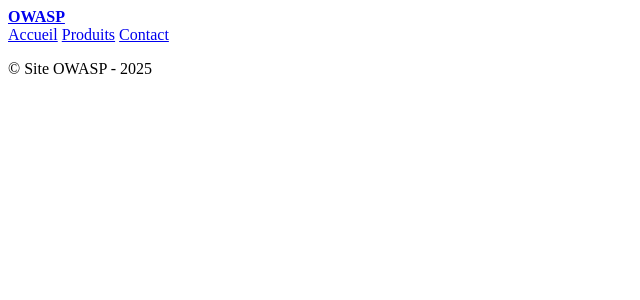
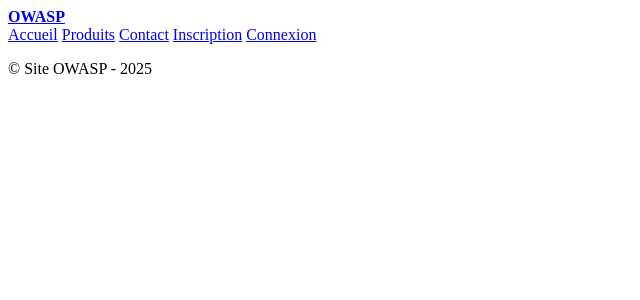
Before and after one commit to AmaraABC/Projet-OWASP, a PHP site: page / in a window 1280 px wide. Shown: the top 300 px of the page, without its empty margins (0-640 px from the left). Run offline with PHP 8.4, Linux system fonts and the light colour scheme.

Commit message:
Amélioration du header #3

```diff
--- a/View/partials/header.php
+++ b/View/partials/header.php
@@ -23,5 +23,7 @@
             <a href="/index.php?page=homepage">Accueil</a>
             <a href="/index.php?page=articles">Produits</a>
             <a href="/index.php?page=contacts">Contact</a>
+            <a href="/index.php?page=inscription">Inscription</a>
+            <a href="/index.php?page=connexion">Connexion</a>
         </nav>
     </header>
```
